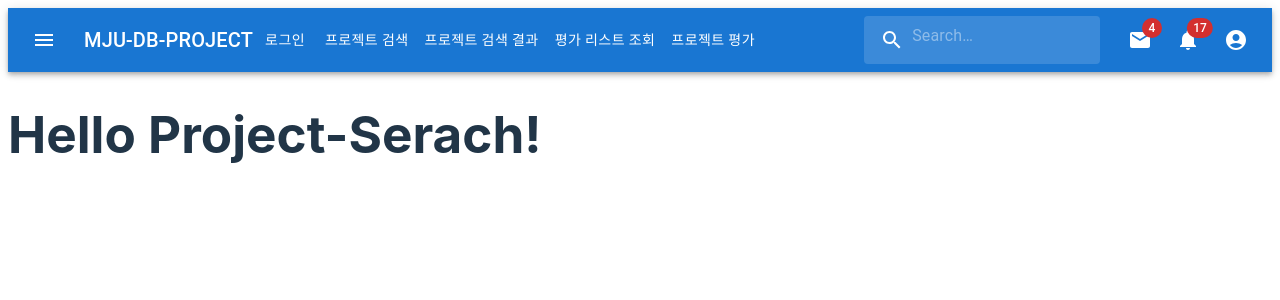
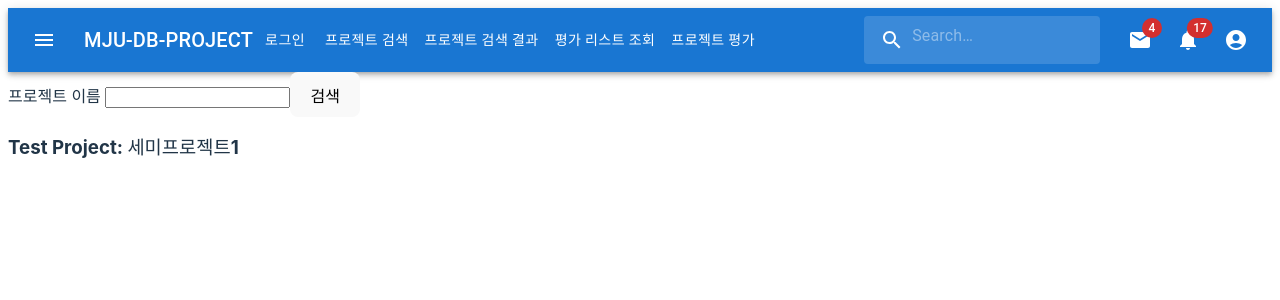
Before and after one commit to MJU-DB-ENGINEERING/MJU-FE, a React (Vite) app: page /project/search in a window 1280 px wide. Shown: the top 300 px of the page. Built offline with nearby package versions, Linux system fonts and the light colour scheme.

Commit message:
feat: search page

```diff
--- a/src/project/search/Search.jsx
+++ b/src/project/search/Search.jsx
@@ -1,7 +1,92 @@
-import React from "react";
+import React, { useState } from "react";
+import { Link } from "react-router-dom";
+import { searchProject } from "../../common/api";
 
-const Search = () => (
-    <h1>Hello Project-Serach!</h1>
-);
+function Search() {
+  const [projectName, setProjectName] = useState("");
+  const [projectInfo, setProjectInfo] = useState("");
 
+  const handleInputProjectName = (e) => {
+    setProjectName(e.target.value);
+  };
+
+  const columnData = [
+    {
+      Header: "프로젝트 ID",
+    },
+    {
+      Header: "프로젝트 이름",
+    },
+    {
+      Header: "발주처",
+    },
+    {
+      Header: "시작일",
+    },
+    {
+      Header: "종료일",
+    },
+  ];
+
+  const onClickSearch = () => {
+    console.log("click search");
+    console.log("ProjectName : ", projectName);
+    searchProject(projectName).then((res) => {
+      if (res.status === 500 || res.status === 404) {
+        setProjectInfo("");
+        alert("해당 이름의 프로젝트가 없습니다.");
+      } else {
+        setProjectInfo(res);
+      }
+    });
+    console.log(projectInfo);
+  };
+
+  return (
+    <div>
+      <div>
+        <label htmlFor="input_pw">프로젝트 이름 </label>
+        <input
+          type="text"
+          name="project_name"
+          value={projectName}
+          onChange={handleInputProjectName}
+        />
+        <button type="button" onClick={onClickSearch}>
+          검색
+        </button>
+      </div>
+      <h3>Test Project: 세미프로젝트1</h3>
+      {projectInfo === "" ? (
+        <div></div>
+      ) : (
+        <div>
+          <table>
+            <thead>
+              <tr>
+                {columnData.map((i) => (
+                  <th key={i.Header}>{i.Header}</th>
+                ))}
+              </tr>
+            </thead>
+            <tbody>
+              <td>{projectInfo.id}</td>
+              <td>{projectInfo.projectName}</td>
+              <td>{projectInfo.cusomerId}</td>
+              <td>{projectInfo.startDate}</td>
+              <td>{projectInfo.endDate}</td>
+              <td>
+                <h3>
+                  <Link to={`/project/${projectInfo.id}/evaluation`}>
+                    상세검색
+                  </Link>
+                </h3>
+              </td>
+            </tbody>
+          </table>
+        </div>
+      )}
+    </div>
+  );
+}
 export default Search;
```
